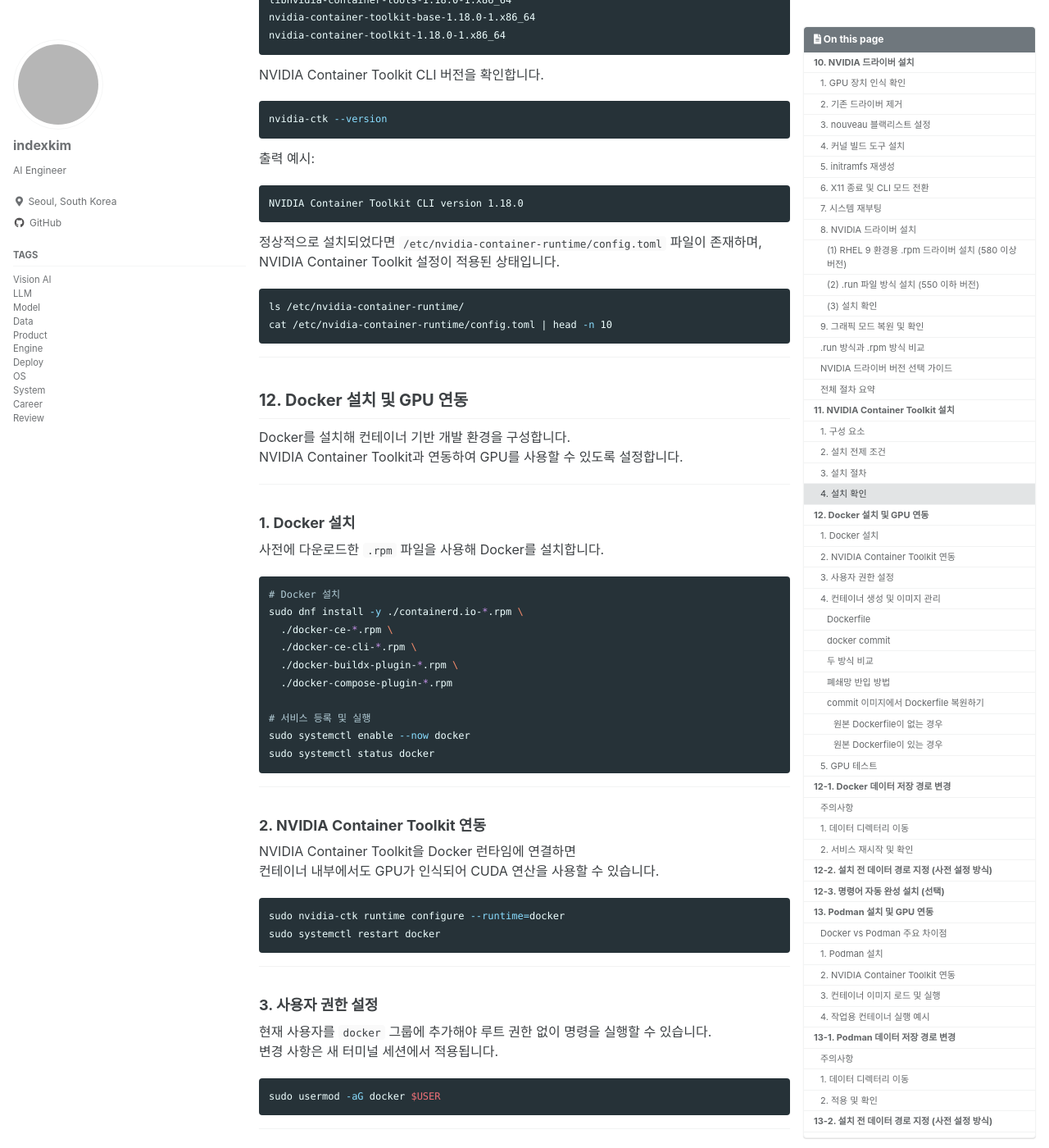
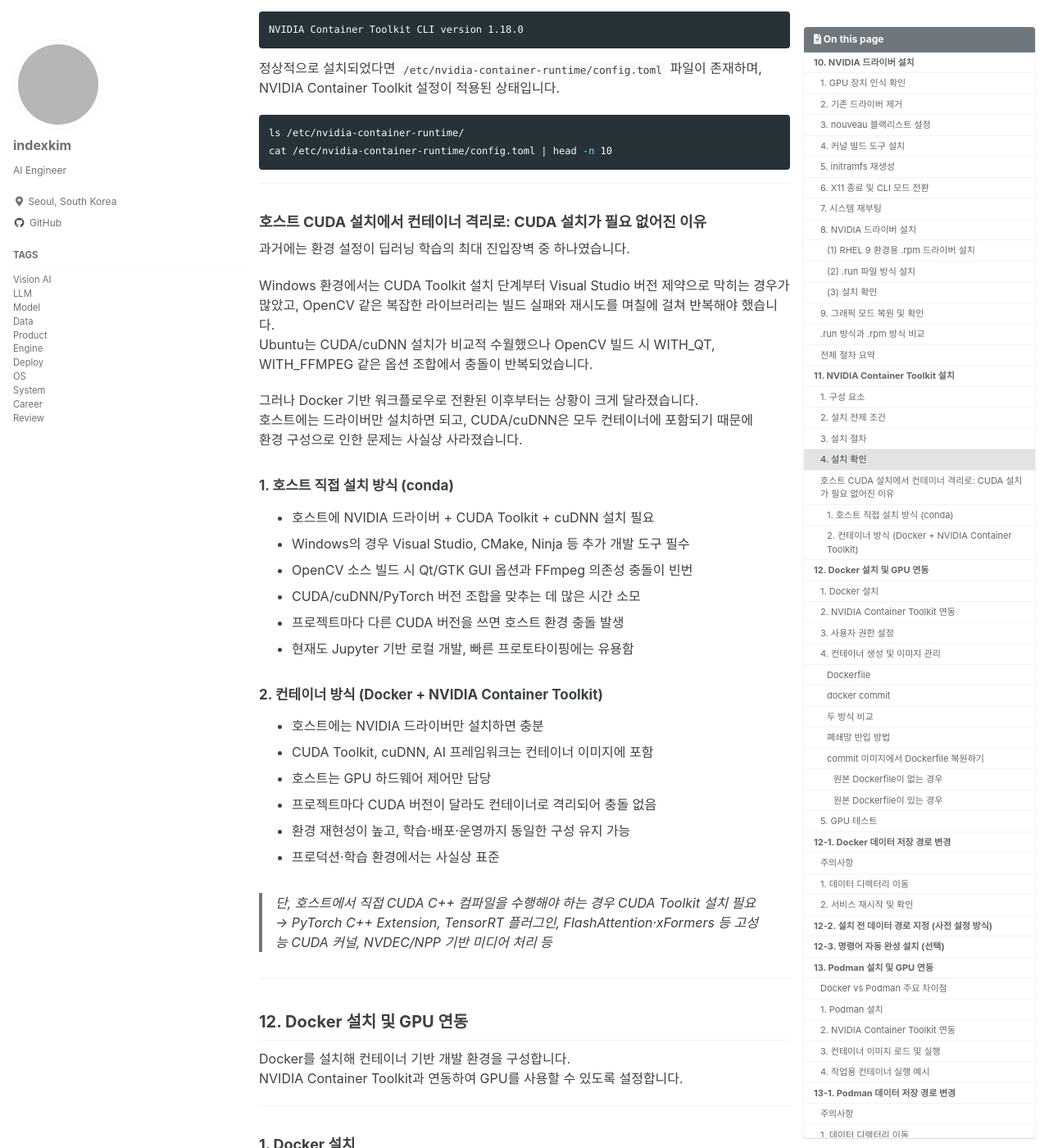
Before and after one commit to indexkim/indexkim.github.io, a Jekyll site: the page built from _posts/2025-11-13-building-air-gapped-ai-solution-dev-env-2.md, in a window 1280 px wide and 1400 px high, scrolled down 7825 px. Shown: the whole window at 82% size. Built offline with Jekyll 4.4.1, drawn with Linux system fonts in a browser that asks for light colours; cached includes are drawn as plain includes; some of the changed text lies outside the part shown; grey boxes are pictures that could not be loaded.

Commit message:
Update NVIDIA Driver and NVIDIA Container Toolkit

````diff
--- a/_posts/2025-11-13-building-air-gapped-ai-solution-dev-env-2.md
+++ b/_posts/2025-11-13-building-air-gapped-ai-solution-dev-env-2.md
@@ -122,9 +122,8 @@ lsmod | grep nouveau
 
 ### 8. NVIDIA 드라이버 설치
 
-#### (1) RHEL 9 환경용 `.rpm` 드라이버 설치 (580 이상 버전)
+#### (1) RHEL 9 환경용 `.rpm` 드라이버 설치
 
-NVIDIA 드라이버는 580 버전 이후부터는 `.run` 파일이 제공되지 않습니다.
 NVIDIA 공식 사이트에서 `nvidia-driver-local-repo-rhel9-580.*.rpm` 패키지를 사용해
 로컬 리포지토리를 구성한 뒤 설치할 수 있습니다.
 
@@ -146,29 +145,25 @@ sudo dnf repolist
 sudo dnf install -y nvidia-driver
 ```
 
-NVIDIA Container Toolkit을 사용할 경우 호스트에는 NVIDIA 드라이버만 설치하면 충분합니다.
-AI 프레임워크(PyTorch, TensorFlow), CUDA Toolkit, cuDNN 등은 모두 컨테이너 내부에 포함되며,
-호스트는 드라이버 역할만 담당합니다.
-
-단, 호스트에서 직접 CUDA C++ 컴파일을 수행해야 하는 특수 환경에서는
-CUDA Toolkit 설치가 필요할 수 있습니다.
-
 ---
 
-#### (2) `.run` 파일 방식 설치 (550 이하 버전)
+#### (2) `.run` 파일 방식 설치
 
-550 이하 버전에서는 `.run` 파일 방식으로 설치할 수 있습니다.
+`.run` 파일 방식으로도 설치할 수 있습니다.
+이 방식은 커널 모듈을 직접 빌드하므로 인터넷 연결이 필요하지 않습니다.
 
-`.run` 파일은 커널 모듈을 직접 빌드하므로 인터넷 연결이 필요하지 않습니다.
-`--no-cc-version-check` 옵션은 GCC 버전 불일치 시에도 설치가 중단되지 않도록 하는 옵션입니다.
-GCC 버전이 일치하는 경우에는 이 옵션을 생략해도 무방합니다.
+설치 절차는 다음과 같습니다.
 
 ```bash
-sudo bash NVIDIA-Linux-x86_64-550.78.run --no-cc-version-check
+# 1. 실행 권한 부여
+chmod +x NVIDIA-Linux-x86_64-580.95.05.run
+
+# 2. 드라이버 설치
+sudo bash NVIDIA-Linux-x86_64-580.95.05.run --no-cc-version-check
 ```
 
-이 방식은 CUDA Repo를 사용할 수 없는 오프라인 환경에서 유용하며,
-580 이후 버전부터는 `.run` 파일이 제공되지 않습니다.
+`--no-cc-version-check` 옵션은 GCC 버전 불일치 시에도 설치가 중단되지 않도록 하는 옵션입니다.
+이 방식은 로컬 리포지토리 구성 없이 바로 설치할 수 있어 간편합니다.
 
 ---
 
@@ -261,18 +256,6 @@ sudo reboot
 
 ---
 
-### NVIDIA 드라이버 버전 선택 가이드
-
-| 항목       | 550 버전             | 580 이후 버전           |
-| -------- | ------------------ | ------------------- |
-| 설치 형태    | `.run` 및 `.rpm` 지원 | `.rpm` 중심           |
-| 오프라인 설치  | `.run` 단일 파일로 용이   | `.rpm` 의존성 수동 구성 필요 |
-| CUDA 호환성 | CUDA 12.x 완전 지원    | CUDA 13.x 지원        |
-| RHEL 호환성 | 9.0~9.4 검증         | 9.5 이상 권장           |
-| 특징       | 안정적 LTS 버전         | 최신 기능 중심            |
-
----
-
 ### 전체 절차 요약
 
 ```bash
@@ -296,15 +279,22 @@ sudo dracut --force
 sudo systemctl set-default multi-user.target
 sudo reboot
 
-# 6. NVIDIA 드라이버 설치
-sudo bash NVIDIA-Linux-x86_64-550.78.run --no-cc-version-check
+# 6-1. NVIDIA 드라이버 설치 (rpm 방식)
+sudo rpm -ivh nvidia-driver-local-repo-rhel9-580.95.05-1.0-1.x86_64.rpm
+sudo dnf clean all
+sudo dnf install -y nvidia-driver
+
+# 6-2. NVIDIA 드라이버 설치 (run 방식)
+chmod +x NVIDIA-Linux-x86_64-580.95.05.run
+sudo bash NVIDIA-Linux-x86_64-580.95.05.run --no-cc-version-check
 
 # 7. 그래픽 모드 복귀 및 확인
 sudo systemctl set-default graphical.target
 sudo reboot
 ```
 
-> `nouveau` 비활성화 → `initramfs` 재생성 → CLI 전환 → `.run` 설치 순서를 지켜야 함
+> `nouveau` 비활성화 → `initramfs` 재생성 → CLI 전환 → 드라이버 설치 순서를 지켜야 함
+> 6단계에서 `.rpm` 방식(6-1) 또는 `.run` 방식(6-2) 중 선택
 
 ---
 
@@ -349,7 +339,7 @@ nvidia-smi
 ### 3. 설치 절차
 
 GitHub Release에서 직접 받은 `.rpm` 파일은 별도의 리포지토리 등록 없이
-`dnf install -y *.rpm` 명령으로 설치할 수 있습니다.
+`dnf install -y *.rpm` 명령어로 설치할 수 있습니다.
 의존성 순서가 있기 때문에 위 순서를 지키는 것이 안정적입니다.
 
 NVIDIA Container Toolkit 설치 후에는 재부팅이 필요하지 않으며,
@@ -411,6 +401,39 @@ NVIDIA Container Toolkit 설정이 적용된 상태입니다.
 ls /etc/nvidia-container-runtime/
 cat /etc/nvidia-container-runtime/config.toml | head -n 10
 ```
+
+---
+
+### 호스트 CUDA 설치에서 컨테이너 격리로: CUDA 설치가 필요 없어진 이유
+
+과거에는 환경 설정이 딥러닝 학습의 최대 진입장벽 중 하나였습니다.
+
+Windows 환경에서는 CUDA Toolkit 설치 단계부터 Visual Studio 버전 제약으로 막히는 경우가 많았고,
+OpenCV 같은 복잡한 라이브러리는 빌드 실패와 재시도를 며칠에 걸쳐 반복해야 했습니다.
+Ubuntu는 CUDA/cuDNN 설치가 비교적 수월했으나 OpenCV 빌드 시 WITH_QT, WITH_FFMPEG 같은 옵션 조합에서 충돌이 반복되었습니다.
+
+그러나 Docker 기반 워크플로우로 전환된 이후부터는 상황이 크게 달라졌습니다.
+호스트에는 드라이버만 설치하면 되고, CUDA/cuDNN은 모두 컨테이너에 포함되기 때문에
+환경 구성으로 인한 문제는 사실상 사라졌습니다.
+
+#### 1. 호스트 직접 설치 방식 (conda)
+- 호스트에 NVIDIA 드라이버 + CUDA Toolkit + cuDNN 설치 필요
+- Windows의 경우 Visual Studio, CMake, Ninja 등 추가 개발 도구 필수
+- OpenCV 소스 빌드 시 Qt/GTK GUI 옵션과 FFmpeg 의존성 충돌이 빈번
+- CUDA/cuDNN/PyTorch 버전 조합을 맞추는 데 많은 시간 소모
+- 프로젝트마다 다른 CUDA 버전을 쓰면 호스트 환경 충돌 발생
+- 현재도 Jupyter 기반 로컬 개발, 빠른 프로토타이핑에는 유용함
+
+#### 2. 컨테이너 방식 (Docker + NVIDIA Container Toolkit)
+- 호스트에는 NVIDIA 드라이버만 설치하면 충분
+- CUDA Toolkit, cuDNN, AI 프레임워크는 컨테이너 이미지에 포함
+- 호스트는 GPU 하드웨어 제어만 담당
+- 프로젝트마다 CUDA 버전이 달라도 컨테이너로 격리되어 충돌 없음
+- 환경 재현성이 높고, 학습·배포·운영까지 동일한 구성 유지 가능
+- 프로덕션·학습 환경에서는 사실상 표준
+
+> 단, 호스트에서 직접 CUDA C++ 컴파일을 수행해야 하는 경우 CUDA Toolkit 설치 필요
+> → PyTorch C++ Extension, TensorRT 플러그인, FlashAttention·xFormers 등 고성능 CUDA 커널, NVDEC/NPP 기반 미디어 처리 등
 
 ---
 
````
